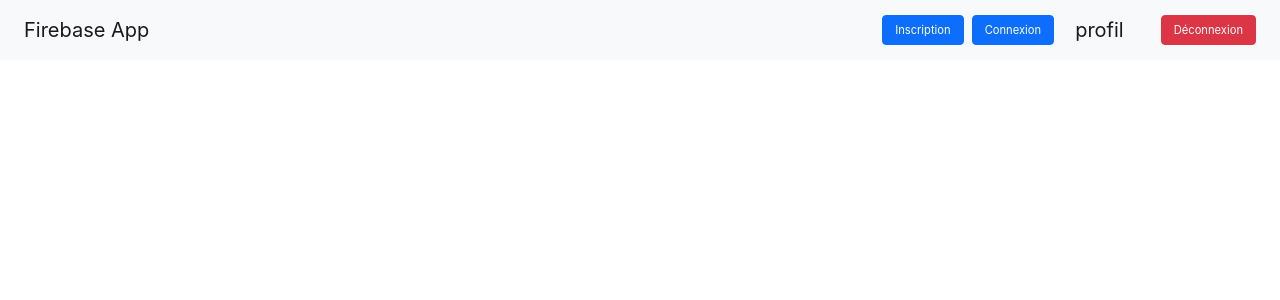
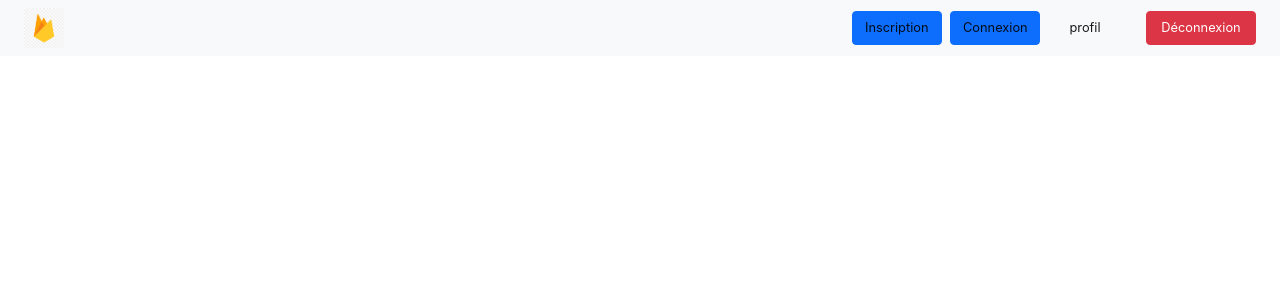
Before and after one commit to thomas37000/react-firebase, a React (Create React App) app: page /connexion in a window 1280 px wide. Shown: the top 300 px of the page. Built offline with nearby package versions, Linux system fonts and the light colour scheme; no server answers.

Commit message:
create routes for login and signup

```diff
--- a/src/App.css
+++ b/src/App.css
@@ -8,6 +8,25 @@ form {
   margin: 0 auto;
 }
 
-.btn {
-  font-size: 0.7rem;
+.navbar-brand {
+  padding: 0;
 }
+
+.btn,
+.navbar-brand {
+  font-size: 0.8rem;
+  width: 90px;
+}
+
+.btn-danger {
+  width: 110px;
+}
+
+.upload {
+  width: 200px;
+}
+
+.logo-acceuil {
+  width: 40px;
+  height: 40px;
+}
--- a/src/components/Navbar.jsx
+++ b/src/components/Navbar.jsx
@@ -3,6 +3,7 @@ import { UserContext } from "../context/UserContext";
 import { Link, useNavigate } from "react-router-dom";
 import { signOut } from "firebase/auth";
 import { Auth } from "../firebase/config";
+import firebase from '../components/icons/firebase.png'
 
 const Navbar = () => {
   const { toggleModals } = useContext(UserContext);
@@ -21,7 +22,7 @@ const Navbar = () => {
     <>
       <nav className="navbar navbar-light bg-light px-4">
         <Link to="/" className="navbar-brand">
-          Firebase App
+          <img src={firebase} alt="acceuil" className="logo-acceuil" />
         </Link>
         <div>
           <button
@@ -29,14 +30,18 @@ const Navbar = () => {
             className="btn btn-primary"
             onClick={() => toggleModals("signUp")}
           >
-            Inscription
+            <Link to="/inscription" className="navbar-brand">
+              Inscription
+            </Link>
           </button>
           <button
             type="button"
             className="btn btn-primary ms-2"
             onClick={() => toggleModals("signIn")}
           >
-            Connexion
+            <Link to="/connexion" className="navbar-brand">
+              Connexion
+            </Link>
           </button>
           <button type="button" className="btn btn-light ms-2">
             <Link to="/private/profil" className="navbar-brand">
--- a/src/components/Upload.jsx
+++ b/src/components/Upload.jsx
@@ -56,7 +56,7 @@ const Upload = () => {
   return (
     <>
       <form onSubmit={formHandler}>
-        <button type="button" className="btn btn-light ms-2">
+        <button type="button" className="btn btn-light ms-2 upload">
           <input type="file" className="input" />
         </button>
         <button type="submit" className="btn btn-light ms-2">
--- a/src/components/modal/SignInModal.jsx
+++ b/src/components/modal/SignInModal.jsx
@@ -1,5 +1,6 @@
 import React, { useState, useContext, useRef } from "react";
 import { UserContext } from "../../context/UserContext";
+// useNavigate remplace useHistory dans React router V6
 import { useNavigate } from "react-router-dom";
 import eyeClose from "../icons/eye-close.svg";
 import eye from "../icons/eye.svg";
@@ -45,6 +46,7 @@ const SignInModal = () => {
   const closeModal = () => {
     setValidation("");
     toggleModals("close");
+    navigate("/");
   };
 
   return (
@@ -82,7 +84,7 @@ const SignInModal = () => {
                         required
                         type="email"
                         className="form-control"
-                        id="signInEmail"
+                        // id="signInEmail"
                       />
                     </div>
 
@@ -96,7 +98,7 @@ const SignInModal = () => {
                         required
                         type={mp ? "text" : "password"}
                         className="form-control"
-                        id="signInPwd"
+                        // id="signInPwd"
                       />
                       <img
                         onClick={togglePassword}
--- a/src/components/modal/SignUpModal.jsx
+++ b/src/components/modal/SignUpModal.jsx
@@ -72,6 +72,7 @@ const SignUpModal = () => {
     setValidationMp("");
     setValidationEmail("");
     toggleModals("close");
+    navigate("/");
   };
 
   return (
@@ -110,7 +111,7 @@ const SignUpModal = () => {
                         ref={addInputs}
                         type="email"
                         name="email"
-                        id="signUpEmail"
+                        // id="signUpEmail"
                         className="form-control"
                         required
                       />
@@ -124,7 +125,7 @@ const SignUpModal = () => {
                         ref={addInputs}
                         type={mp ? "text" : "password"}
                         name="pwd"
-                        id="signUpPwd"
+                        // id="signUpPwd"
                         className="form-control"
                         required
                       />
@@ -156,7 +157,7 @@ const SignUpModal = () => {
                         ref={addInputs}
                         type={mp2 ? "text" : "password"}
                         name="pwd"
-                        id="repeatPwd"
+                        // id="repeatPwd"
                         className="form-control"
                         required
                       />
--- a/src/router/Routter.jsx
+++ b/src/router/Routter.jsx
@@ -17,6 +17,8 @@ const Routter = () => {
         <SignInModal />
         <Routes>
           <Route exact path="/" element={<Home />} />
+          <Route path="/inscription" element={<SignUpModal />} />
+          <Route path="/connexion" element={<SignInModal />} />
           <Route path="/private" element={<Private />}>
             <Route path="/private/profil" element={<UserConnected />} />
           </Route>
```
Also changed, not shown: src/components/icons/firebase.png (added).
